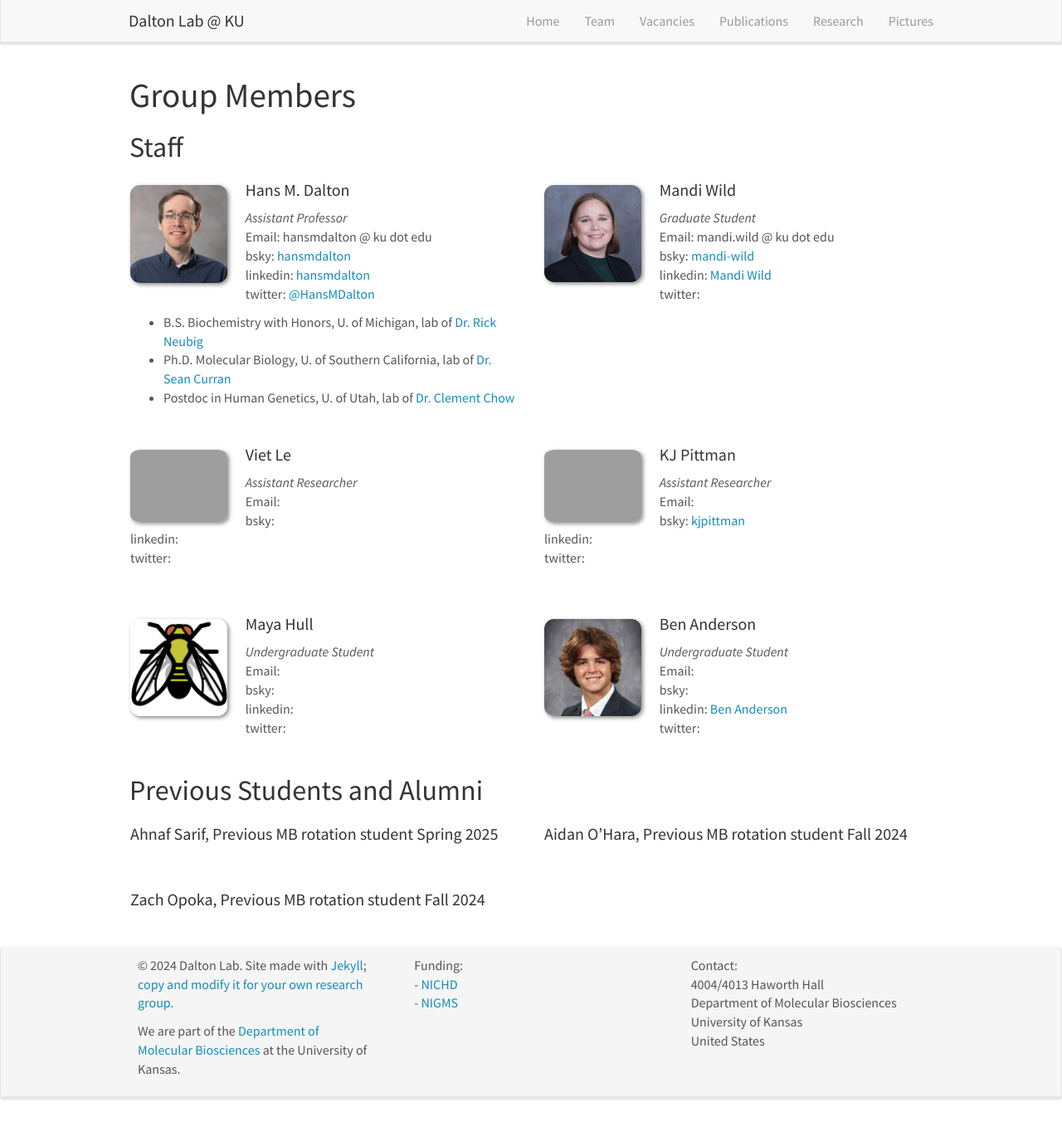
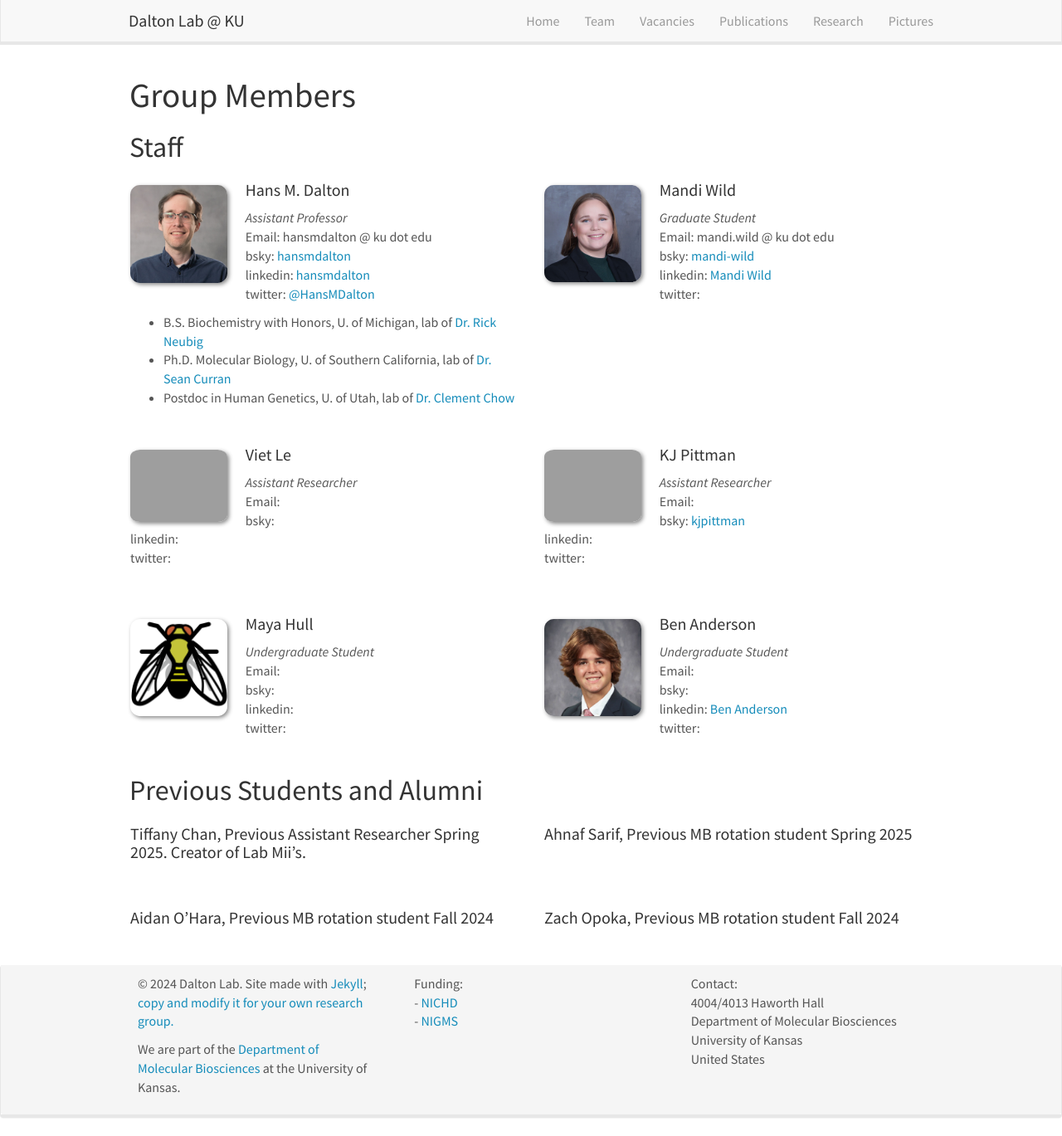
Before and after one commit to hansmdalton/hansmdalton.github.io, a Jekyll site: the page built from _pages/team.md, in a window 1280 px wide and 1369 px high. Shown: the whole window at 83% size. Built offline with Jekyll 4.4.1, drawn with Linux system fonts in a browser that asks for light colours; nearby versions of some CDN libraries.

Commit message:
Update alumni_msc.yml

```diff
--- a/_data/alumni_msc.yml
+++ b/_data/alumni_msc.yml
@@ -8,6 +8,7 @@
 #  education3:
 #  education4:
 
+- name: Tiffany Chan, Previous Assistant Researcher Spring 2025. Creator of Lab Mii's.
 
 - name: Ahnaf Sarif, Previous MB rotation student Spring 2025
 
```
